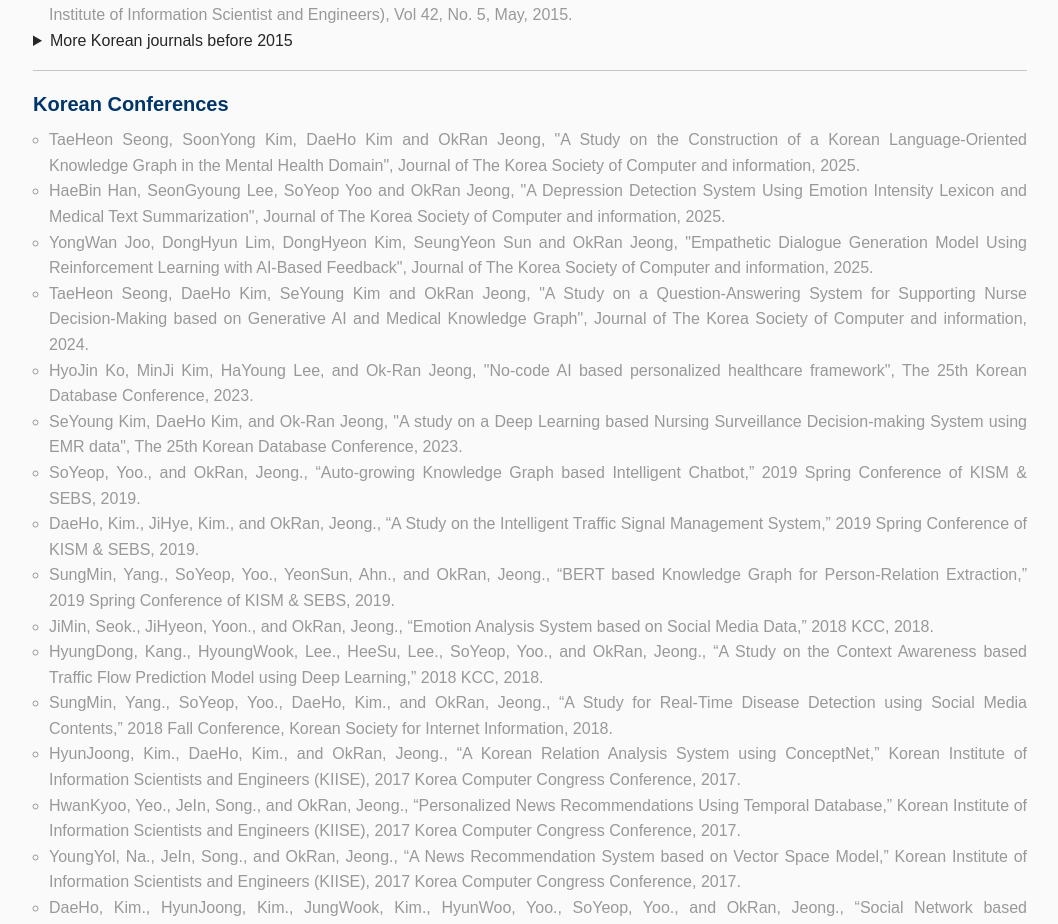
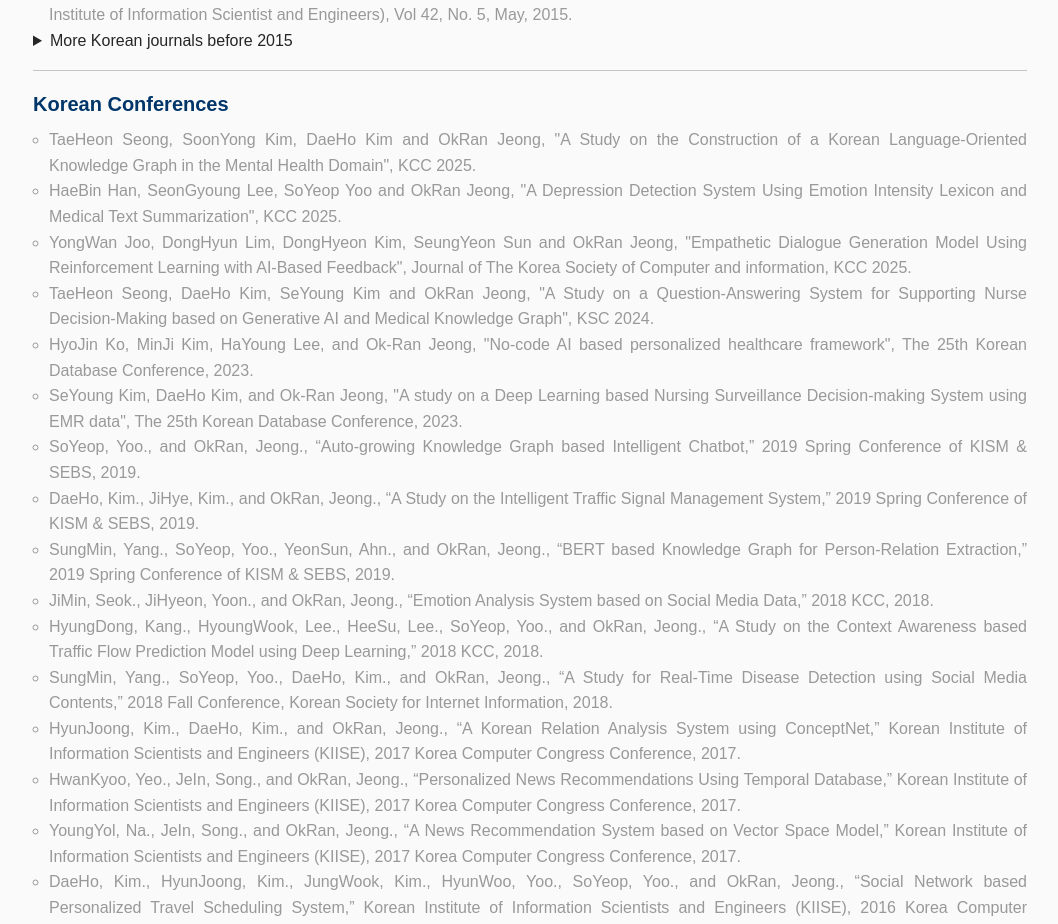
Before and after one commit to IDALab-Gachon/idalab, a React (Create React App) app: page /publications in a window 1280 px wide. Shown: the part 3388-4312 px from the top of the page, without its empty margins (110-1168 px from the left). Built offline with nearby package versions, Linux system fonts and the light colour scheme.

Commit message:
publication 수정

```diff
--- a/src/Pages/Publications.js
+++ b/src/Pages/Publications.js
@@ -775,24 +775,21 @@ const Publications = () => {
           <PubList>
             <PubListItem>
               TaeHeon Seong, SoonYong Kim, DaeHo Kim and OkRan Jeong, "A Study on the Construction of a
-              Korean Language-Oriented Knowledge Graph in the Mental Health Domain", Journal of
-              The Korea Society of Computer and information, 2025.
+              Korean Language-Oriented Knowledge Graph in the Mental Health Domain", KCC 2025.
             </PubListItem>
             <PubListItem>
               HaeBin Han, SeonGyoung Lee, SoYeop Yoo and OkRan Jeong, "A Depression Detection System
-              Using Emotion Intensity Lexicon and Medical Text Summarization", Journal of
-              The Korea Society of Computer and information, 2025.
+              Using Emotion Intensity Lexicon and Medical Text Summarization", KCC 2025.
             </PubListItem>
             <PubListItem>
               YongWan Joo, DongHyun Lim, DongHyeon Kim, SeungYeon Sun and OkRan Jeong,
               "Empathetic Dialogue Generation Model Using Reinforcement Learning with
-              AI-Based Feedback", Journal of The Korea Society of Computer and information, 2025.
+              AI-Based Feedback", Journal of The Korea Society of Computer and information, KCC 2025.
             </PubListItem>
             <PubListItem>
               TaeHeon Seong, DaeHo Kim, SeYoung Kim and OkRan Jeong, "A Study on
               a Question-Answering System for Supporting Nurse Decision-Making
-              based on Generative AI and Medical Knowledge Graph", Journal of
-              The Korea Society of Computer and information, 2024.
+              based on Generative AI and Medical Knowledge Graph", KSC 2024.
             </PubListItem>
             <PubListItem>
               HyoJin Ko, MinJi Kim, HaYoung Lee, and Ok-Ran Jeong, "No-code AI
```
